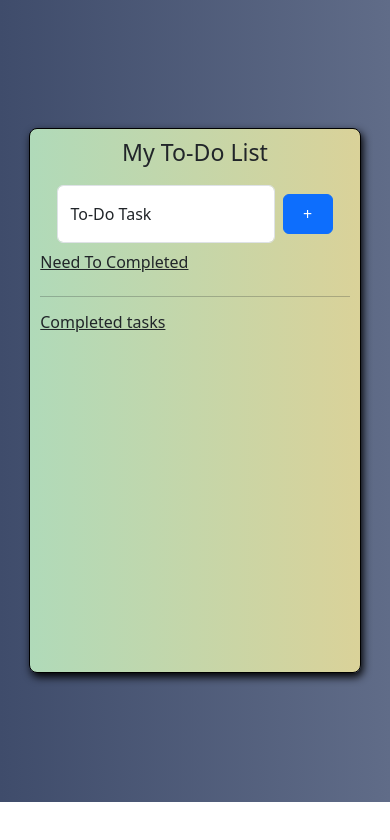
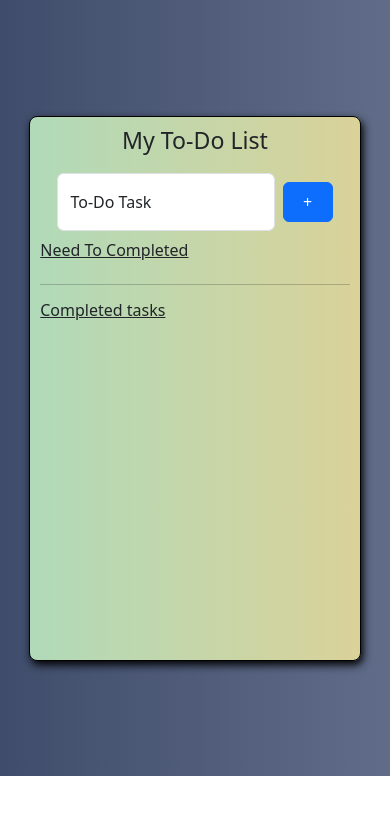
Before and after one commit to sumanthreddy217/To-Do-List, a React (Vite) app: page / in a window 390 px wide. Shown: the top 840 px of the page. Built offline with nearby package versions, Linux system fonts and the light colour scheme.

Commit message:
code changed for mobile response

```diff
--- a/src/App.css
+++ b/src/App.css
@@ -66,7 +66,8 @@
 @media (max-width: 480px) {
   .main-body {
     width: 100%;
-    height: 95vh;
+    height: 92vh;
+    background-color: #fff;
   }
 
   .todo-list-mainDiv {
```
Also changed, not shown: 4 other files (tests, documents, lock files or other folders).
